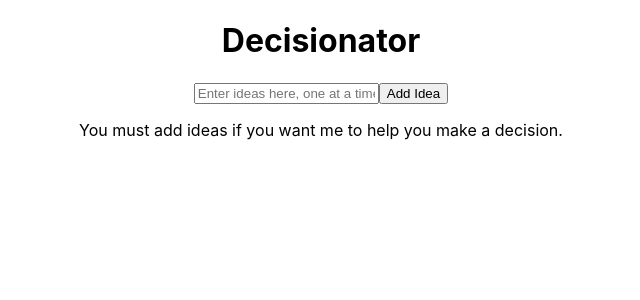
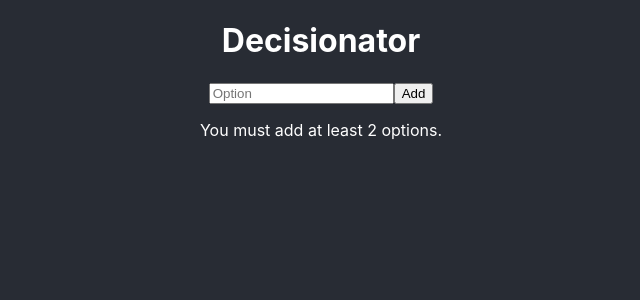
Before and after one commit to hayleyw7/decisionator, a React (Create React App) app: page / in a window 1280 px wide. Shown: the top 300 px of the page, without its empty margins (319-959 px from the left). Built offline with nearby package versions, Linux system fonts and the light colour scheme.

Commit message:
Change wording

```diff
--- a/package.json
+++ b/package.json
@@ -9,6 +9,7 @@
     "react": "^17.0.2",
     "react-dom": "^17.0.2",
     "react-scripts": "4.0.3",
+    "surge": "^0.23.0",
     "web-vitals": "^1.1.2"
   },
   "scripts": {
--- a/src/components/App/App.css
+++ b/src/components/App/App.css
@@ -1,5 +1,8 @@
-.App {
+body {
+  margin: 1rem;
   text-align: center;
+  background-color: #282c34;
+  color: white;
 }
 
 .App-header {
--- a/src/components/App/App.js
+++ b/src/components/App/App.js
@@ -42,7 +42,7 @@ export class App extends Component {
         <h1>Decisionator</h1>
         <Form addIdea={this.addIdea} />
         <Ideas ideas={this.state.ideas} />
-        {this.state.ideas.length > 0 && <DecisionButton makeDecision={this.makeDecision} />}
+        {this.state.ideas.length > 1 && <DecisionButton makeDecision={this.makeDecision} />}
       </div>
     );
   }
--- a/src/components/Form/Form.js
+++ b/src/components/Form/Form.js
@@ -43,7 +43,7 @@ class Form extends Component {
 
         <input
           type='text'
-          placeholder='Enter ideas here, one at a time.'
+          placeholder='Option'
           name='submittedIdea'
           value={this.state.submittedIdea}
           onChange={e => this.handleChange(e)}
@@ -53,7 +53,7 @@ class Form extends Component {
           className='submit'
           onClick={e => this.handleSubmit(e)}
         >
-          Add Idea
+          Add
         </button>
 
       </form>
--- a/src/components/Ideas/Ideas.js
+++ b/src/components/Ideas/Ideas.js
@@ -16,7 +16,7 @@ const Ideas = ({ ideas }) => {
     <section>
       {
         ideaCards.length ? ideaCards :
-        <p>You must add ideas if you want me to help you make a decision.</p>
+        <p>You must add at least 2 options.</p>
       }
     </section>
   )
```
Also changed, not shown: 1 other file (tests, documents, lock files or other folders).
